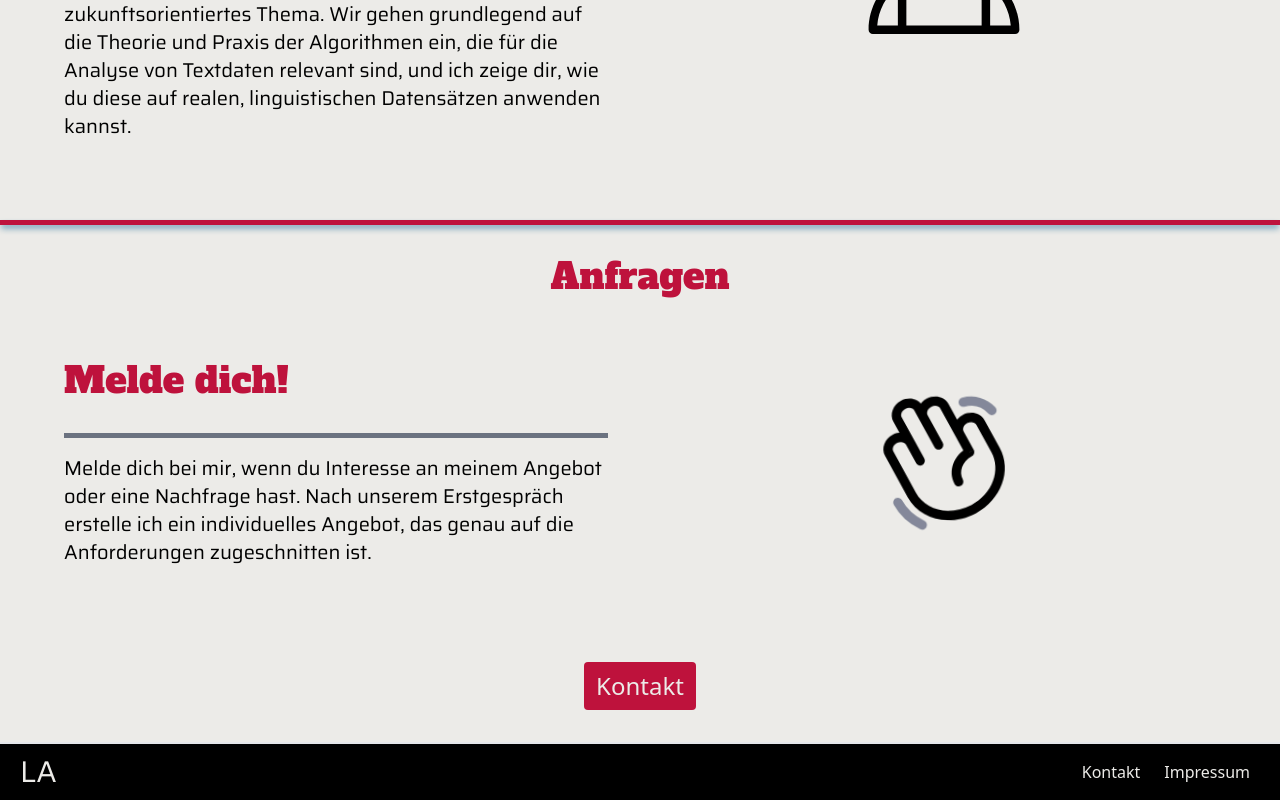
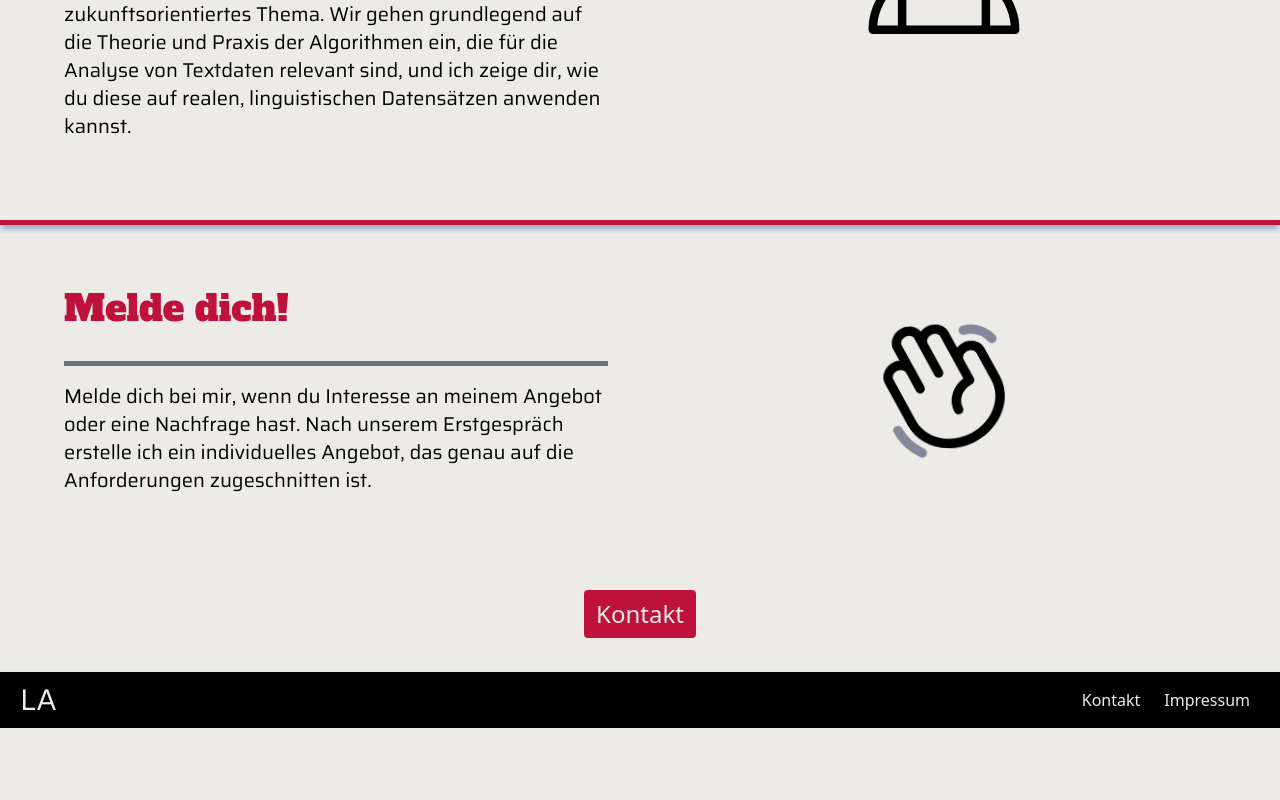
Before and after one commit to louziferr/luzie-website, a Next.js app: page /lehre in a window 1280 px wide. Shown: the part 4712-5512 px from the top of the page. After the commit the page ends 5440 px from the top, so only its background shows below. Built offline with nearby package versions, Linux system fonts and the light colour scheme; a web font is replaced by a local one; what tailwindcss-animated would draw is missing.

Commit message:
remove anfragen

```diff
--- a/app/lehre/page.tsx
+++ b/app/lehre/page.tsx
@@ -323,7 +323,6 @@ export default function Lehre() {
 
       <div className="h-[5px] md:mt-4 bg-rose-700 shadow-md shadow-blue"></div>
 
-      <h1 className="pt-8 text-2xl md:text-4xl text-rose-700">Anfragen</h1>
       <section className="flex items-center justify-center">
         <div className="max-w-[1500px]">
           <div className="flex flex-col">
```
